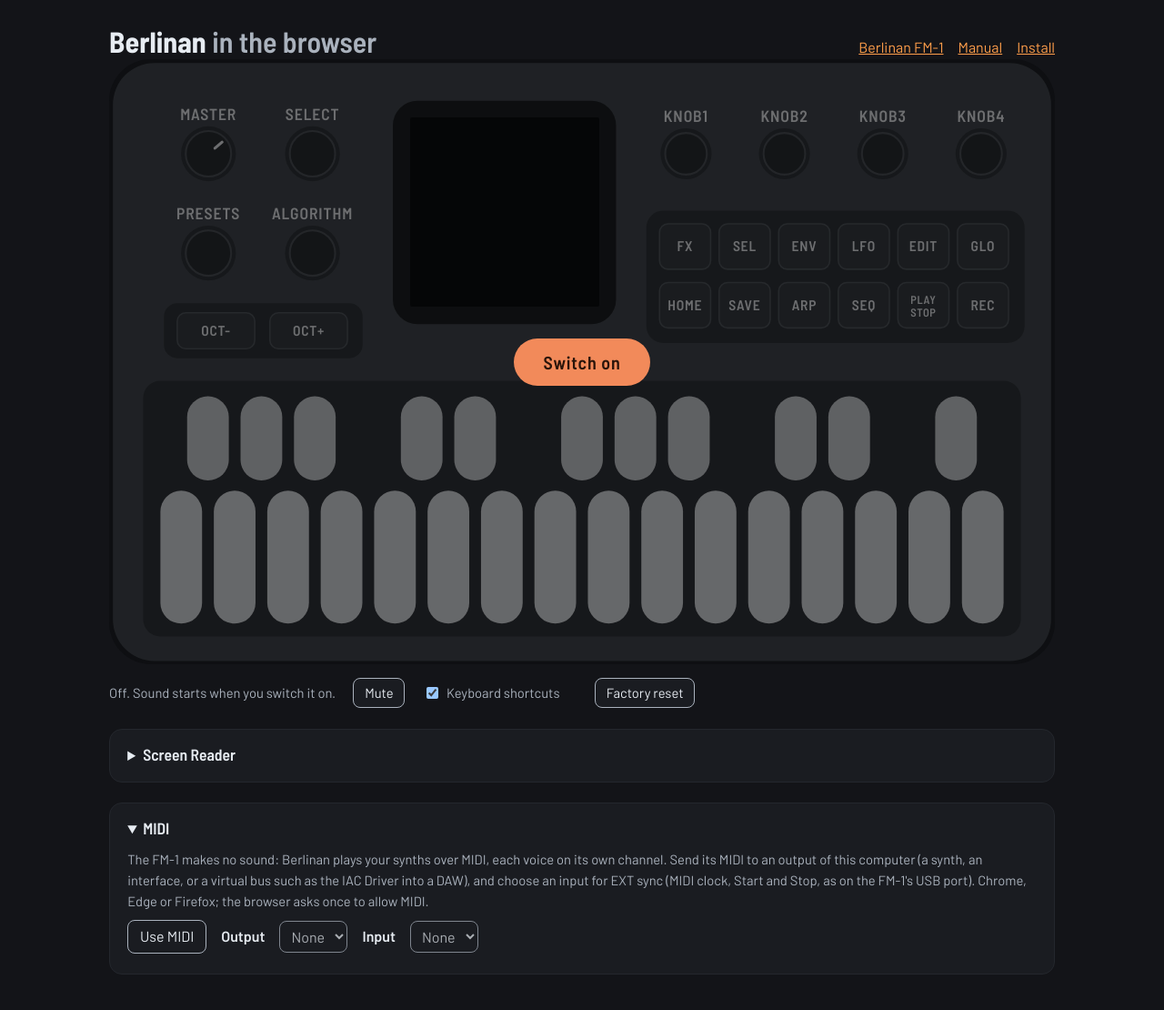
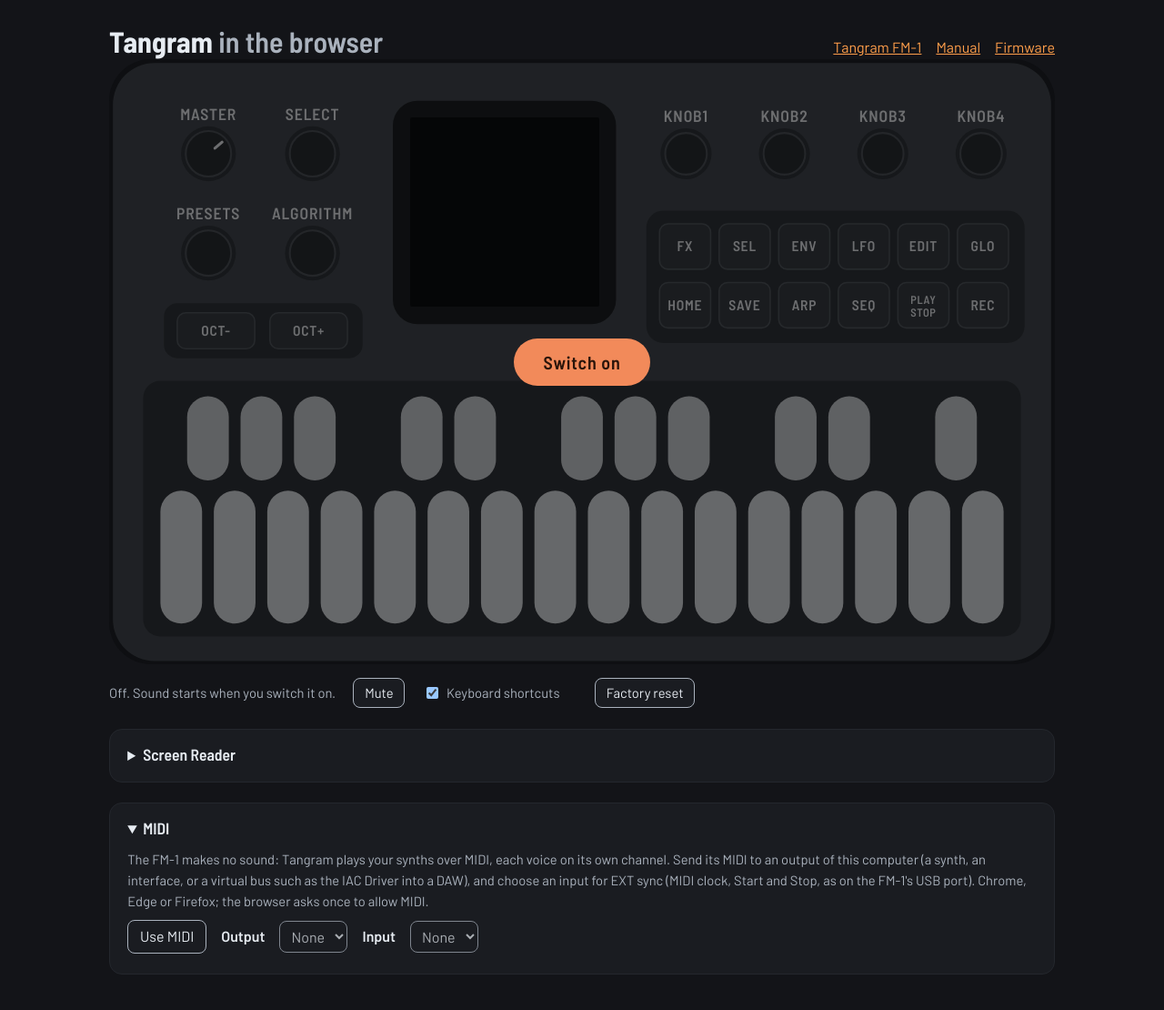
Before and after one commit to Mr-Roboto/fm1-tangram, a plain HTML site: page app/web/emu/index.html in a window 1280 px wide. Shown: the whole page at 91% size. Drawn offline with Linux system fonts and the light colour scheme; a script that the page names is missing.

Commit message:
docs(web): brand browser simulator as Tangram and link project release

```diff
--- a/app/web/emu/index.html
+++ b/app/web/emu/index.html
@@ -7,8 +7,8 @@
 <head>
 <meta charset="utf-8">
 <meta name="viewport" content="width=device-width, initial-scale=1">
-<title>Berlinan for the FM-1 in the browser</title>
-<meta name="description" content="Berlinan for the M-VAVE FM-1, in the browser: the same code the FM-1 runs, its MIDI to your synths over Web MIDI.">
+<title>Tangram 1.0 – FM-1 browser simulator</title>
+<meta name="description" content="Tangram for the M-VAVE FM-1, in the browser: the same code the FM-1 runs, its MIDI to your synths over Web MIDI.">
 <link rel="icon" href="../assets/icon.png">
 <link rel="preconnect" href="https://fonts.googleapis.com">
 <link rel="preconnect" href="https://fonts.gstatic.com" crossorigin>
@@ -95,8 +95,8 @@ h1 span { color: var(--muted); font-weight: 600; }
 </head>
 <body>
 <header>
-  <h1>Berlinan <span>in the browser</span></h1>
-  <nav aria-label="Site"><a href="../">Berlinan FM-1</a> <a href="../manual/">Manual</a> <a href="../install/">Install</a></nav>
+  <h1>Tangram <span>in the browser</span></h1>
+  <nav aria-label="Site"><a href="https://github.com/Mr-Roboto/fm1-tangram">Tangram FM-1</a> <a href="https://github.com/Mr-Roboto/fm1-tangram/blob/main/docs/ui-pages.md">Manual</a> <a href="https://github.com/Mr-Roboto/fm1-tangram/releases/tag/v1.0">Firmware</a></nav>
 </header>
 <main>
 <h2 class="sr">The FM-1</h2>
@@ -140,7 +140,7 @@ h1 span { color: var(--muted); font-weight: 600; }
 
 <details class="speak" id="midi" open>
   <summary><h2>MIDI</h2></summary>
-  <p class="note">The FM-1 makes no sound: Berlinan plays your synths over MIDI, each voice on its own channel. Send its
+  <p class="note">The FM-1 makes no sound: Tangram plays your synths over MIDI, each voice on its own channel. Send its
     MIDI to an output of this computer (a synth, an interface, or a virtual bus such as the IAC Driver into a DAW), and
     choose an input for EXT sync (MIDI clock, Start and Stop, as on the FM-1's USB port). Chrome, Edge or Firefox; the
     browser asks once to allow MIDI.</p>
@@ -678,7 +678,7 @@ async function switchOn() {
           drawLights(m.buttons, m.keys);
           if (m.said) onSaid(m.said);
           window.emuLast = m;
-          if (m.load !== undefined) cpu.textContent = `Berlinan uses ${m.load}% of this computer's time`;
+          if (m.load !== undefined) cpu.textContent = `Tangram uses ${m.load}% of this computer's time`;
           if (m.store) saveStore(m.store);
         }
       };
```
